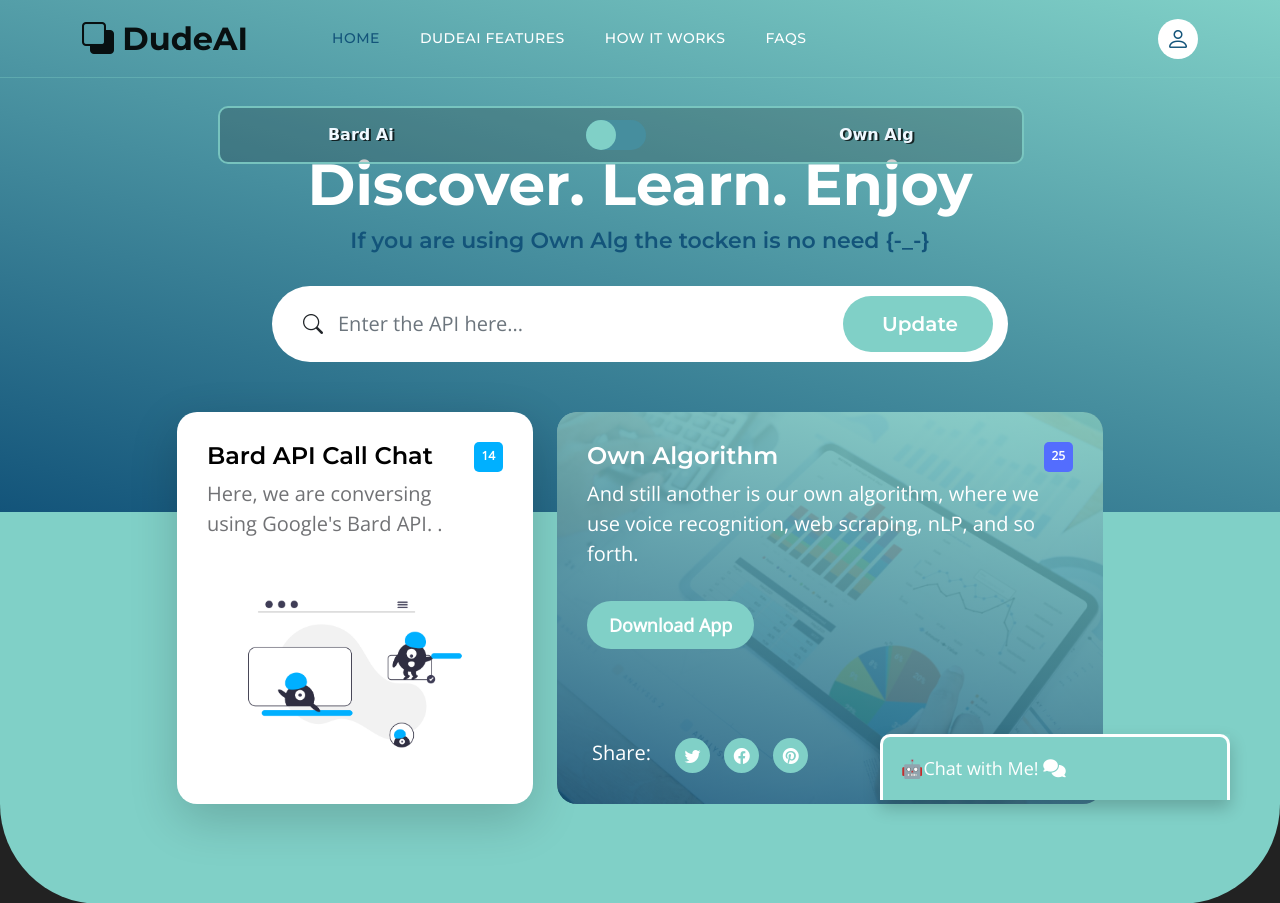
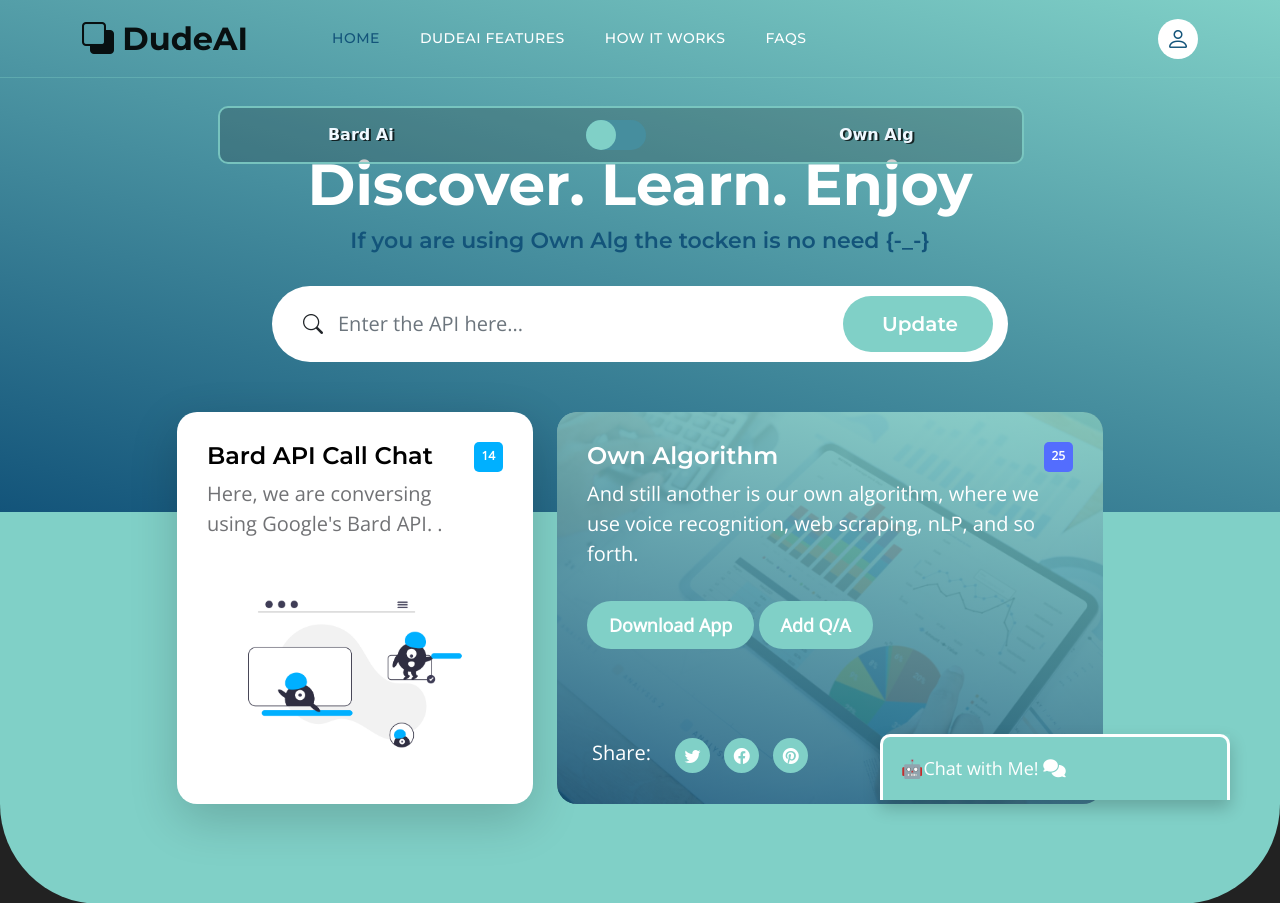
Before and after one commit to NagiPragalathan/ChatBotCompitation, a Django app: page / in a window 1280 px wide. Shown: the top 903 px of the page. Run offline with Django 4.2, Linux system fonts and the light colour scheme; some libraries are stand-ins or nearby versions.

Commit message:
Q/A updated

```diff
--- a/templates/index.html
+++ b/templates/index.html
@@ -142,6 +142,7 @@
                                             <p class="text-white">And still another is our own algorithm, where we use voice recognition, web scraping, nLP, and so forth.</p>
 
                                             <a href=" {% url 'download_file' %} " class="btn custom-btn mt-2 mt-lg-3">Download App</a>
+                                            <a href=" {% url 'update-qa' %} " class="btn custom-btn mt-2 mt-lg-3">Add Q/A</a>
                                         </div>
 
                                         <span class="badge bg-finance rounded-pill ms-auto">25</span>
```
